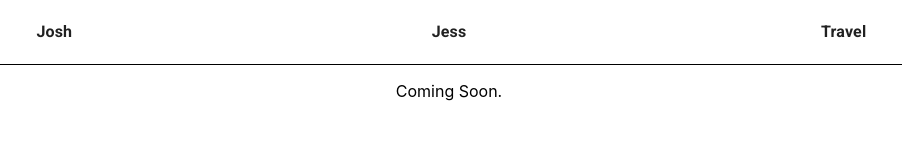
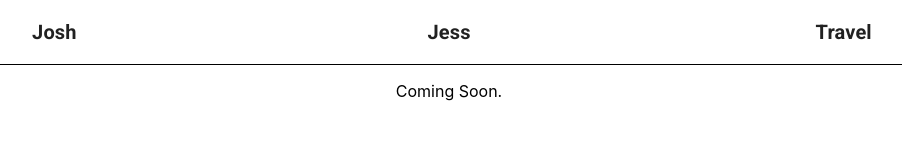
Before and after one commit to Joshhw/party-site, a React (Create React App) app in the folder jessandjosh/: page / in a window 1280 px wide. Shown: the top 160 px of the page, without its empty margins (191-1093 px from the left). Built offline with nearby package versions, Linux system fonts and the light colour scheme.

Commit message:
adds typography variants to links

```diff
--- a/jessandjosh/src/header/Header.tsx
+++ b/jessandjosh/src/header/Header.tsx
@@ -28,21 +28,21 @@ const Header: React.FC = () => {
               alignItems="center"
             >
               <Grid item lg>
-                <Typography>
+                <Typography variant="h6">
                   <StyledLink color="textPrimary" href="#">
                     Josh
                   </StyledLink>
                 </Typography>
               </Grid>
               <Grid item lg>
-                <Typography>
+                <Typography variant="h6">
                   <StyledLink color="textPrimary" href="#">
                     Jess
                   </StyledLink>
                 </Typography>
               </Grid>
               <Grid item lg>
-                <Typography>
+                <Typography variant="h6">
                   <StyledLink color="textPrimary" href="">
                     Travel
                   </StyledLink>
```
